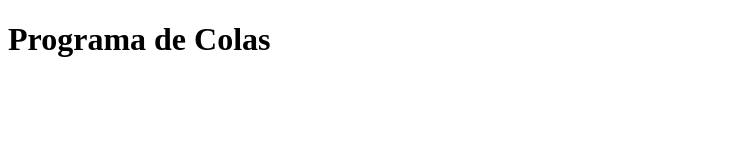
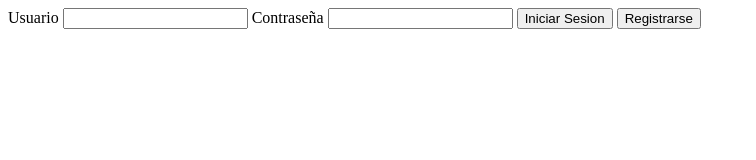
Before and after one commit to Jsolitario/TesisChatSecundaria, a website: page public/index.html in a window 1280 px wide. Shown: the whole page, without its empty margins (0-756 px from the left). Drawn offline with Linux system fonts and the light colour scheme.

Commit message:
version-1-1-agosto8

```diff
--- a/public/index.html
+++ b/public/index.html
@@ -1,16 +1,24 @@
-<!DOCTYPE html>
-<html lang="en">
+<html lang="es">
+    <head>
+        <meta charset="utf-8">
+        <meta http-equiv="X-UA-Compatible" content="IE=edge">
+        <title>Escuela secundaria Iron </title>
+        <meta name="description" content="">
+        <meta name="viewport" content="width=device-width, initial-scale=1.0">
+        <link rel="stylesheet" href="diseño/login.css">
+    </head>
 
-<head>
-    <meta charset="UTF-8">
-    <meta name="viewport" content="width=device-width, initial-scale=1.0">
-    <meta http-equiv="X-UA-Compatible" content="ie=edge">
-    <title>Programa de Colas</title>
-</head>
+    <body>
+       <div>
+        <label >Usuario</label>
+        <input type="text" id="Usuario">
+        <label >Contraseña</label>
+        <input type="text"id="contraseña">
 
-<body>
-    <h1>Programa de Colas</h1>
+        <button type="button">Iniciar Sesion</button>
+        <button type="button"> Registrarse</button>
+       </div>
 
-</body>
-
+        <script src="" async defer></script>
+    </body>
 </html>
```
